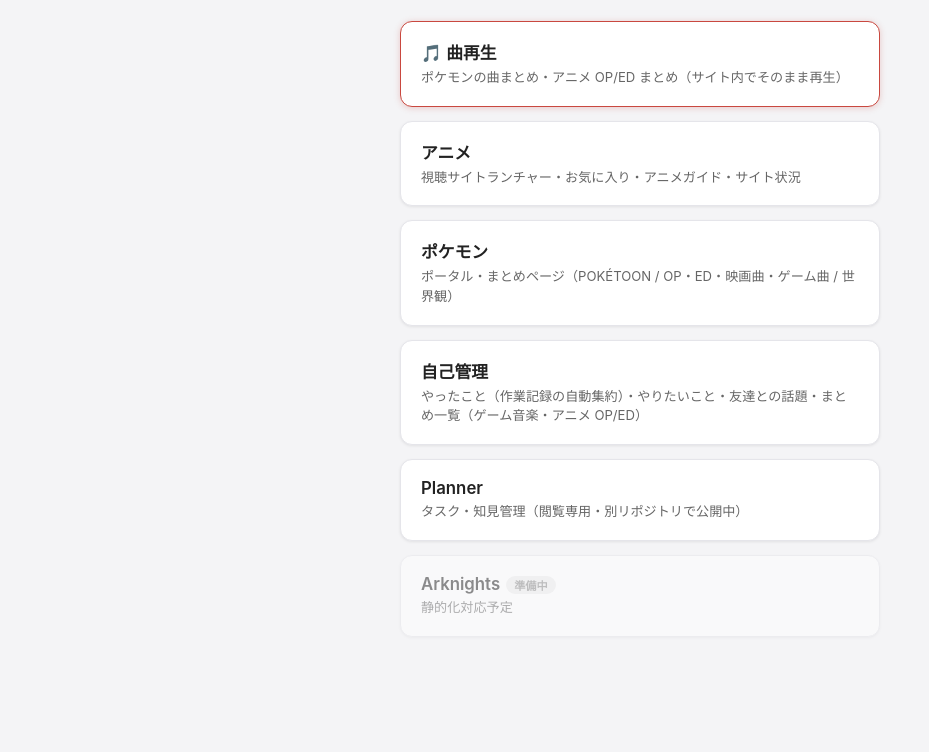
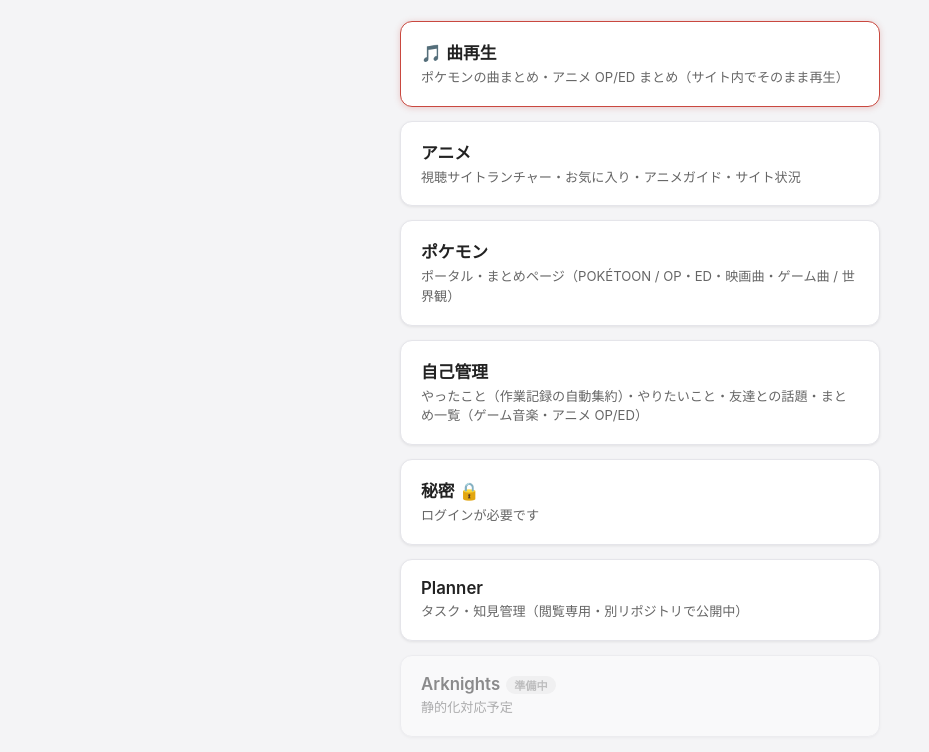
Before and after one commit to ishi-private/mobile-hub, a plain HTML site: page index.html in a window 1280 px wide. Shown: the part 76-828 px from the top of the page, without its empty margins (0-929 px from the left). Before the commit the page ends 800 px from the top, so only its background shows below. Drawn offline with Linux system fonts and the light colour scheme.

Commit message:
Add 秘密 card (link to login-protected personal site)

```diff
--- a/index.html
+++ b/index.html
@@ -95,6 +95,10 @@
       <div class="card-title">自己管理</div>
       <div class="card-desc">やったこと（作業記録の自動集約）・やりたいこと・友達との話題・まとめ一覧（ゲーム音楽・アニメ OP/ED）</div>
     </a>
+    <a class="card" id="card-himitsu" href="https://anime-songs-private.pages.dev/himitsu/">
+      <div class="card-title">秘密 🔒</div>
+      <div class="card-desc">ログインが必要です</div>
+    </a>
     <a class="card" href="https://ishi-private.github.io/planner/">
       <div class="card-title">Planner</div>
       <div class="card-desc">タスク・知見管理（閲覧専用・別リポジトリで公開中）</div>
```
